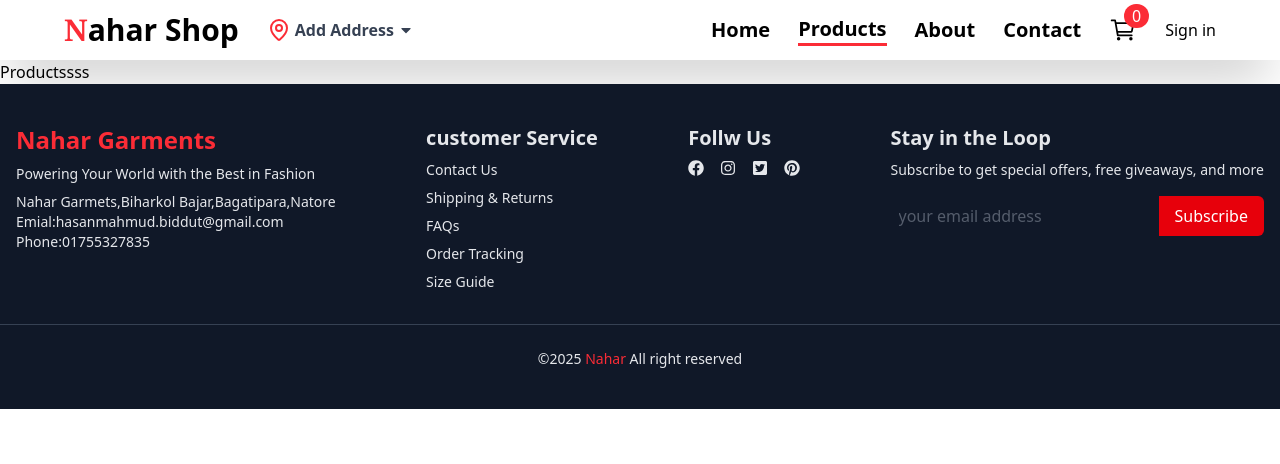
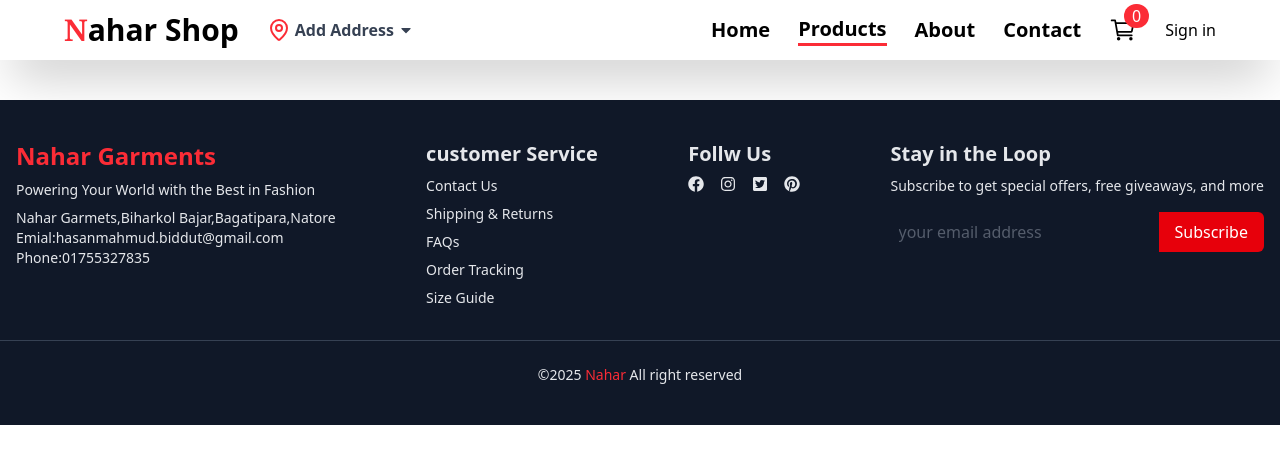
Before and after one commit to Hasan959/React-Tailwind-Ecommerce-Website-2, a React (Vite) app: page /products in a window 1280 px wide. Shown: the top 464 px of the page. Built offline with nearby package versions, Linux system fonts and the light colour scheme; no server answers.

Commit message:
products

```diff
--- a/src/pages/Products.jsx
+++ b/src/pages/Products.jsx
@@ -1,8 +1,18 @@
 import React from 'react'
+import { getData } from '../context/DataContext'
+
 
 const Products = () => {
+  const{data} = getData()
+
   return (
-    <div>Productssss</div>
+    <div>
+      <div className='max-w-6xl mx-auto px-4 mb-10'>
+        {
+          data?.length
+        }
+      </div>
+    </div>
   )
 }
 
```
